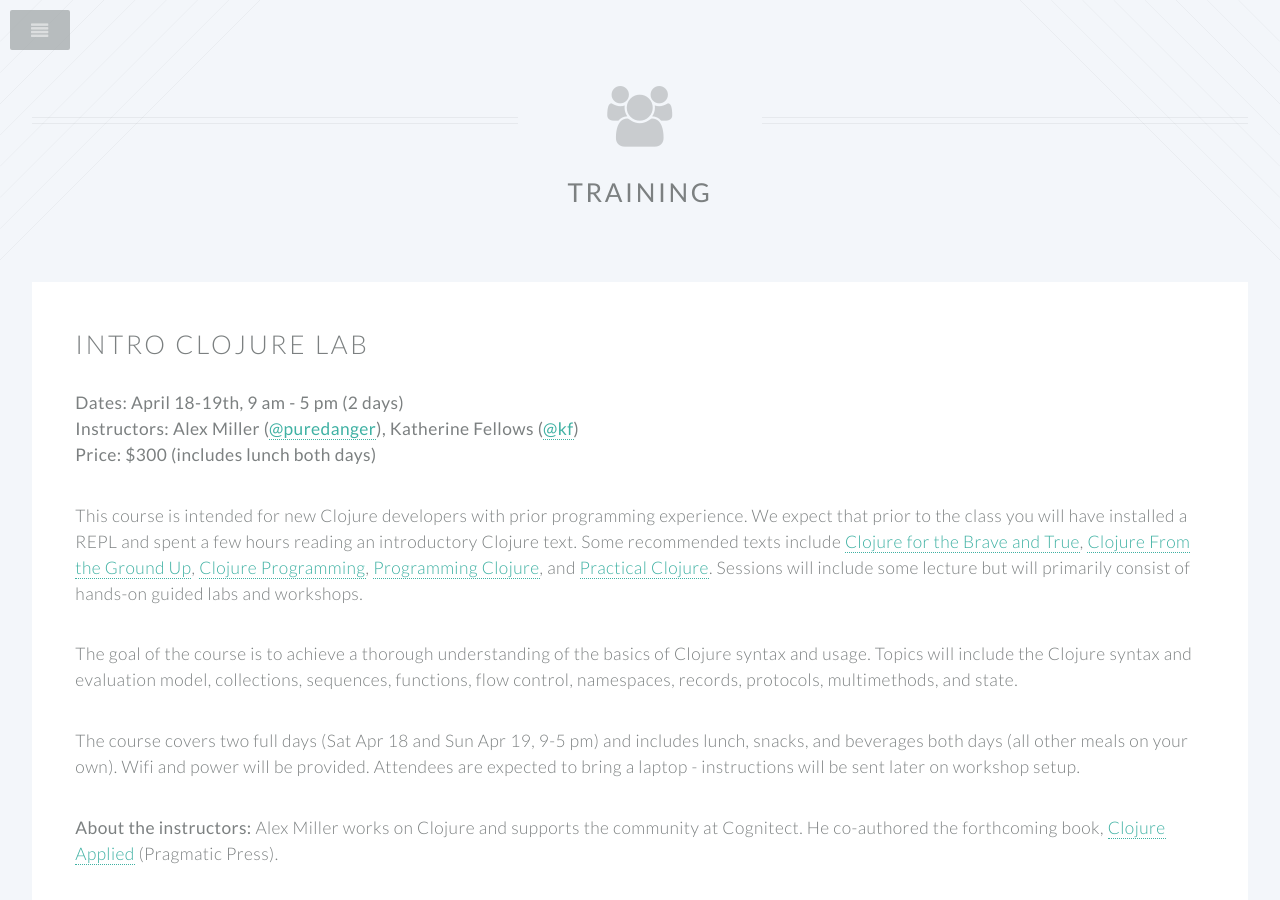
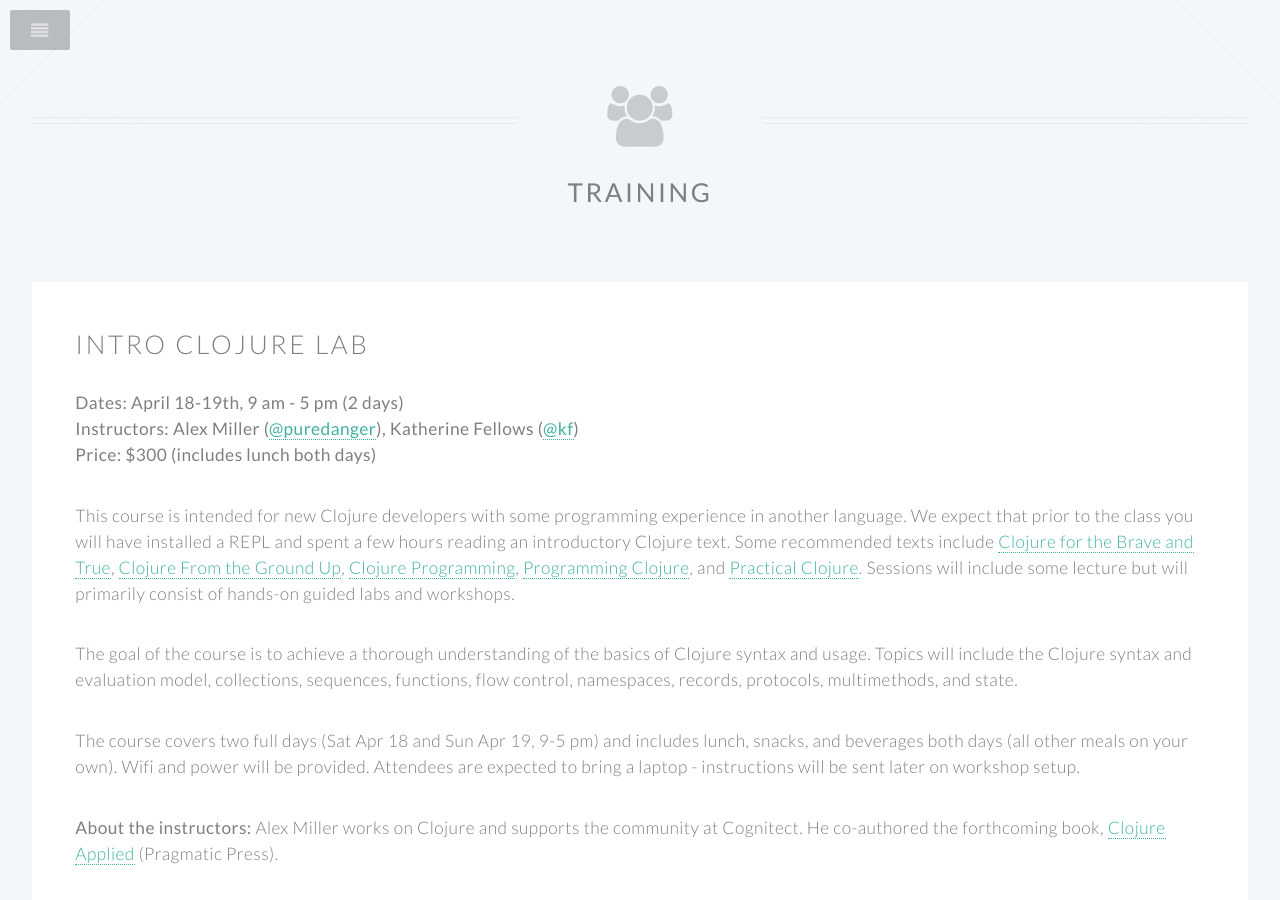
Before and after one commit to clojurewest/clojurewest.github.io, a Jekyll site: the page built from training.html, in a window 1280 px wide and 900 px high. Built offline with Jekyll 4.4.1, drawn with Linux system fonts in a browser that asks for light colours.

Commit message:
intro details

```diff
--- a/training.html
+++ b/training.html
@@ -24,7 +24,7 @@ title: Clojure/West 2015 - Training
 	Price: $300 (includes lunch both days)
 </strong></p>
 
-<p>This course is intended for new Clojure developers with prior programming experience. We expect that prior to the class you will have installed a REPL and spent a few hours reading an introductory Clojure text. Some recommended texts include <a href="http://www.braveclojure.com/">Clojure for the Brave and True</a>, <a href="http://aphyr.com/posts/301-clojure-from-the-ground-up-welcome">Clojure From the Ground Up</a>, <a href="http://amzn.com/B007Q4T040">Clojure Programming</a>, <a href="http://amzn.com/1934356867">Programming Clojure</a>, and <a href="http://amzn.com/1935182641">Practical Clojure</a>. Sessions will include some lecture but will primarily consist of hands-on guided labs and workshops.</p>
+<p>This course is intended for new Clojure developers with some programming experience in another language. We expect that prior to the class you will have installed a REPL and spent a few hours reading an introductory Clojure text. Some recommended texts include <a href="http://www.braveclojure.com/">Clojure for the Brave and True</a>, <a href="http://aphyr.com/posts/301-clojure-from-the-ground-up-welcome">Clojure From the Ground Up</a>, <a href="http://amzn.com/B007Q4T040">Clojure Programming</a>, <a href="http://amzn.com/1934356867">Programming Clojure</a>, and <a href="http://amzn.com/1935182641">Practical Clojure</a>. Sessions will include some lecture but will primarily consist of hands-on guided labs and workshops.</p>
 
 <p>The goal of the course is to achieve a thorough understanding of the basics of Clojure syntax and usage. Topics will include the Clojure syntax and evaluation model, collections, sequences, functions, flow control, namespaces, records, protocols, multimethods, and state.</p>
 
```
